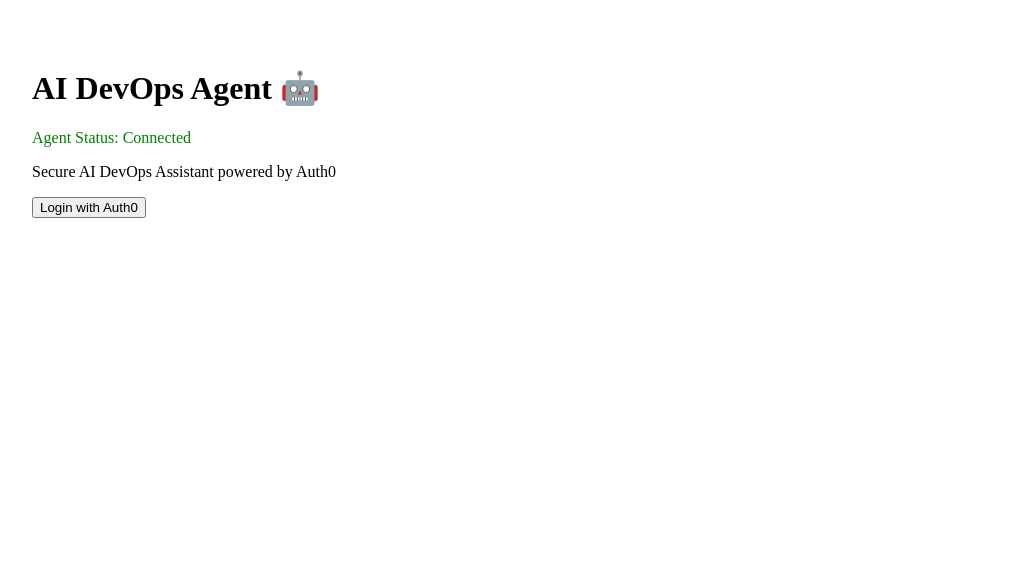
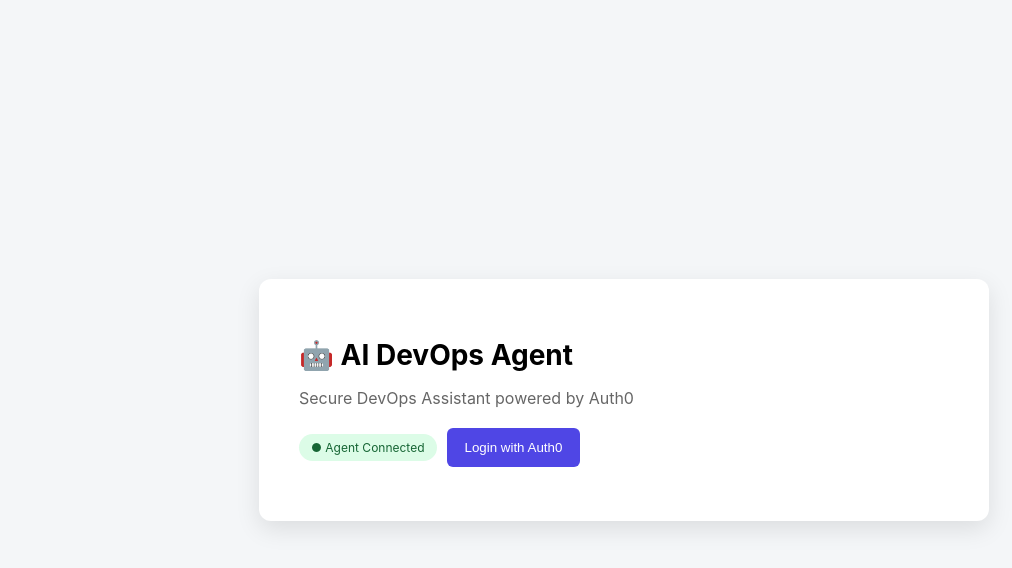
Before and after one commit to gayamanusha7/ai-devops-agent, a React (Create React App) app in the folder frontend/: page / in a window 1280 px wide. Shown: the top 568 px of the page, without its empty margins (16-1028 px from the left). Built offline with nearby package versions, Linux system fonts and the light colour scheme.

Commit message:
Initial commit - AI DevOps Agent

```diff
--- a/frontend/src/App.css
+++ b/frontend/src/App.css
@@ -1,38 +1,113 @@
-.App {
-  text-align: center;
+body {
+  margin: 0;
+  font-family: -apple-system, BlinkMacSystemFont, "Segoe UI", Roboto, Oxygen,
+    Ubuntu, Cantarell, "Open Sans", "Helvetica Neue", sans-serif;
+  background: #f4f6f8;
 }
 
-.App-logo {
-  height: 40vmin;
-  pointer-events: none;
+.App {
+  display: flex;
+  justify-content: center;
+  align-items: center;
+  min-height: 100vh;
 }
 
-@media (prefers-reduced-motion: no-preference) {
-  .App-logo {
-    animation: App-logo-spin infinite 20s linear;
-  }
+/* Main card container */
+
+.container {
+  background: white;
+  width: 650px;
+  padding: 40px;
+  border-radius: 12px;
+  box-shadow: 0 8px 25px rgba(0,0,0,0.1);
 }
 
-.App-header {
-  background-color: #282c34;
-  min-height: 100vh;
-  display: flex;
-  flex-direction: column;
-  align-items: center;
-  justify-content: center;
-  font-size: calc(10px + 2vmin);
-  color: white;
+/* Title */
+
+.title {
+  font-size: 28px;
+  margin-bottom: 5px;
 }
 
-.App-link {
-  color: #61dafb;
+.subtitle {
+  color: #666;
+  margin-bottom: 20px;
 }
 
-@keyframes App-logo-spin {
-  from {
-    transform: rotate(0deg);
-  }
-  to {
-    transform: rotate(360deg);
-  }
+/* Status badge */
+
+.status {
+  display: inline-block;
+  background: #dcfce7;
+  color: #166534;
+  padding: 6px 12px;
+  border-radius: 20px;
+  font-size: 12px;
+  margin-bottom: 20px;
 }
+
+/* Input area */
+
+.input-row {
+  display: flex;
+  margin-top: 20px;
+}
+
+.input-box {
+  flex: 1;
+  padding: 12px;
+  border-radius: 6px;
+  border: 1px solid #ddd;
+  font-size: 14px;
+}
+
+.ask-btn {
+  margin-left: 10px;
+  padding: 12px 18px;
+  background: #4f46e5;
+  color: white;
+  border: none;
+  border-radius: 6px;
+  cursor: pointer;
+}
+
+.ask-btn:hover {
+  background: #4338ca;
+}
+
+/* Response */
+
+.response {
+  margin-top: 25px;
+  padding: 15px;
+  background: #f1f5f9;
+  border-radius: 6px;
+}
+
+/* Conversation */
+
+.history {
+  margin-top: 30px;
+}
+
+.message-user {
+  background: #eef2ff;
+  padding: 10px;
+  border-radius: 6px;
+  margin-top: 10px;
+}
+
+.message-agent {
+  background: #f1f5f9;
+  padding: 10px;
+  border-radius: 6px;
+  margin-top: 5px;
+}
+
+/* Architecture */
+
+.architecture {
+  margin-top: 40px;
+  font-size: 14px;
+  color: #666;
+}
--- a/frontend/src/App.js
+++ b/frontend/src/App.js
@@ -1,5 +1,6 @@
 import { useState } from "react";
 import { useAuth0 } from "@auth0/auth0-react";
+import "./App.css";
 
 function App() {
 
@@ -47,38 +48,39 @@
 
   if (!isAuthenticated) {
     return (
-      <div style={{ padding: 40 }}>
+      <div className="App">
+        <div className="container">
 
-        <h1>AI DevOps Agent 🤖</h1>
-
-        <p style={{ color: "green" }}>
-          Agent Status: Connected
+          <h1 className="title">🤖 AI DevOps Agent</h1>
+          <p className="subtitle">
+            Secure DevOps Assistant powered by Auth0
           </p>
 
-        <p>
-          Secure AI DevOps Assistant powered by Auth0
-        </p>
+          <span className="status">● Agent Connected</span>
 
-        <button onClick={() => loginWithRedirect()}>
+          <button className="ask-btn" onClick={() => loginWithRedirect()}>
             Login with Auth0
           </button>
 
+        </div>
       </div>
     );
   }
 
   return (
-    <div style={{ padding: 40 }}>
+    <div className="App">
 
-      <h1>AI DevOps Agent 🤖</h1>
+      <div className="container">
 
-      <p style={{ color: "green" }}>
-        Agent Status: Connected
-      </p>
+        <h1 className="title">🤖 AI DevOps Agent</h1>
+        <p className="subtitle">Secure DevOps Assistant powered by Auth0</p>
+
+        <span className="status">● Agent Connected</span>
 
         <p>Welcome {user.name}</p>
 
         <button
+          className="ask-btn"
           onClick={() =>
             logout({ logoutParams: { returnTo: window.location.origin } })
           }
@@ -86,19 +88,19 @@
           Logout
         </button>
 
-      <div style={{ marginTop: 20 }}>
+        <div className="input-row">
 
           <input
+            className="input-box"
             id="devops-question"
             name="devops-question"
-          style={{ width: "300px", padding: "10px" }}
             value={message}
             onChange={(e) => setMessage(e.target.value)}
             placeholder="Ask DevOps question"
           />
 
           <button
-          style={{ marginLeft: "10px", padding: "10px" }}
+            className="ask-btn"
             onClick={sendMessage}
           >
             Ask
@@ -112,33 +114,40 @@
           </p>
         )}
 
-      <div style={{ marginTop: 30 }}>
+        <div className="response">
 
           <b>Agent Response:</b>
           <p>{response}</p>
 
         </div>
 
-      <div style={{ marginTop: 40 }}>
+        <div className="history">
 
-        <h3>Conversation History</h3>
+          <h3>Conversation</h3>
 
           {history.map((item, index) => (
-          <div key={index} style={{ marginBottom: 10 }}>
-            <p><b>User:</b> {item.question}</p>
-            <p><b>Agent:</b> {item.answer}</p>
+            <div key={index}>
+
+              <div className="message-user">
+                <b>You:</b> {item.question}
+              </div>
+
+              <div className="message-agent">
+                <b>Agent:</b> {item.answer}
+              </div>
+
             </div>
           ))}
 
         </div>
 
-      <div style={{ marginTop: 40 }}>
+        <div className="architecture">
 
           <h3>Architecture</h3>
 
-        <p>
           React Frontend → Auth0 Authentication → Node Backend → AI DevOps Agent
-        </p>
+
+        </div>
 
       </div>
 
```
Lines whose indentation alone changed are shown as unchanged.
